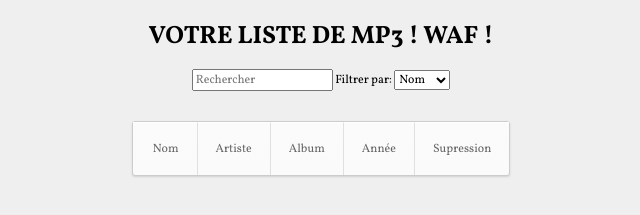
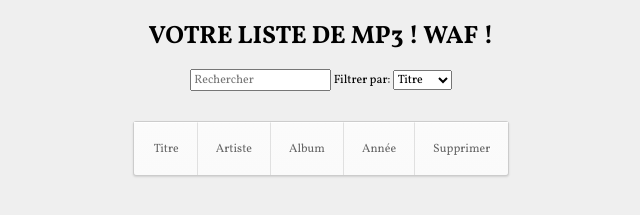
Before and after one commit to DoctorDjex/mpdog3, a website: page app/index.html in a window 1280 px wide. Shown: the part 155-370 px from the top of the page, 319-959 px from the left. Drawn offline with nearby package versions, Linux system fonts and the light colour scheme; no server answers.

Commit message:
correctif front tri

```diff
--- a/app/librairie.html
+++ b/app/librairie.html
@@ -7,18 +7,18 @@
     <input id="search" type="text" ng-model="recherche" style="display:inline-block" placeholder="Rechercher">
     <label for="filter">Filtrer par:</label>
     <select id="filter" ng-model="tri" style="display:inline-block">
-        <option value="tile">Nom</option>
-        <option value="artist">artiste</option>
-        <option value="album">album</option>
-        <option value="year">année</option>
+        <option value="title">Titre</option>
+        <option value="artist">Artiste</option>
+        <option value="album">Album</option>
+        <option value="year">Année</option>
     </select>
 <table>
     <tr ng-model="tri">
-        <td>Nom</td>
+        <td>Titre</td>
         <td>Artiste</td>
         <td>Album</td>
         <td>Année</td>
-        <td>Supression</td>
+        <td>Supprimer</td>
     </tr>
 
     <tr row ng-repeat="song in songs | filter:recherche | orderBy:tri"></tr>
```
